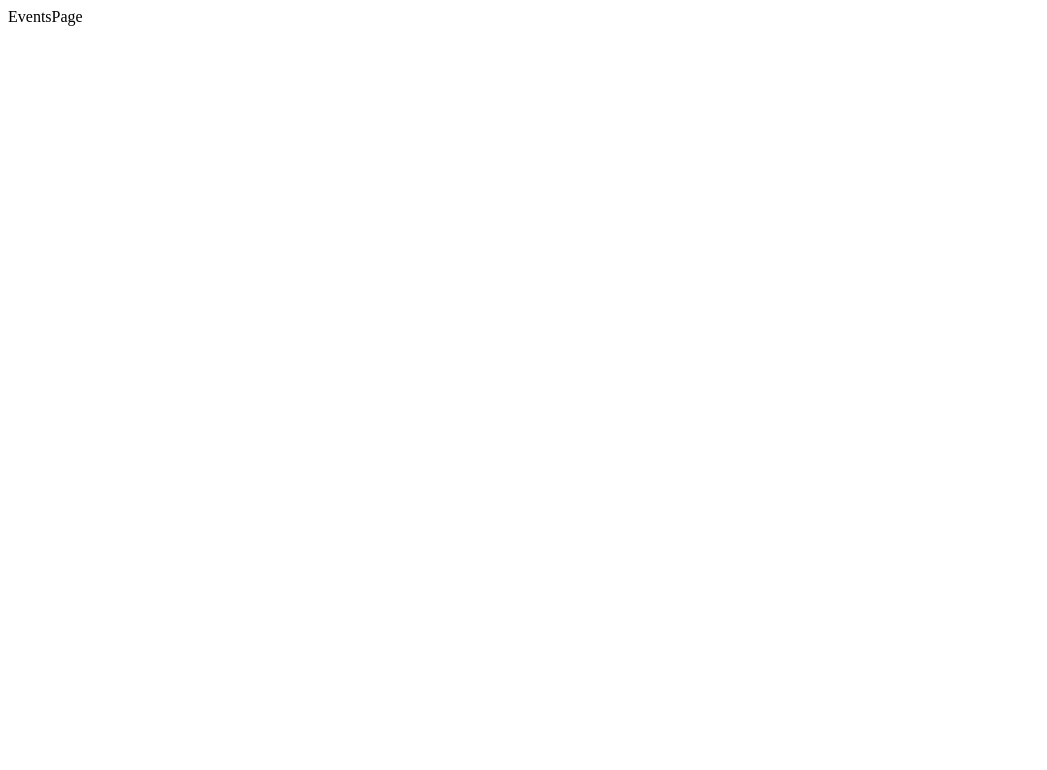
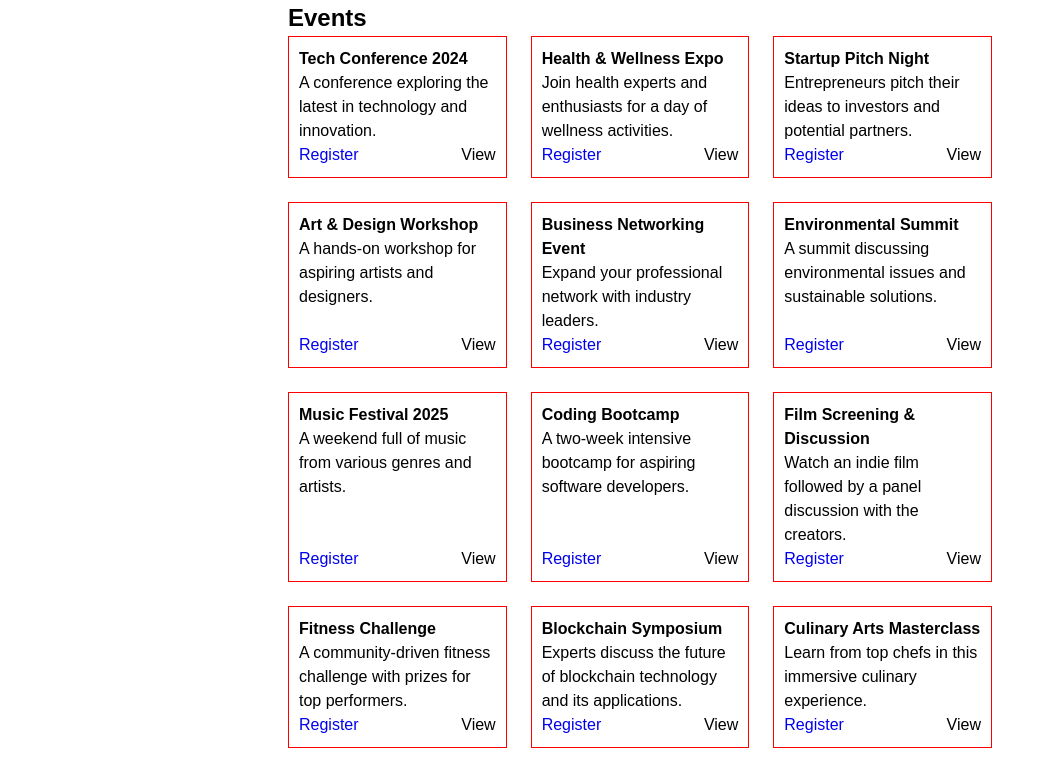
Before and after one commit to atremat/events-app, a React (Vite) app: page / in a window 1280 px wide. Shown: the top 770 px of the page, without its empty margins (0-1047 px from the left). Built offline with nearby package versions, Linux system fonts and the light colour scheme.

Commit message:
eventsPage add

```diff
--- a/package.json
+++ b/package.json
@@ -10,6 +10,7 @@
     "preview": "vite preview"
   },
   "dependencies": {
+    "modern-normalize": "^3.0.1",
     "react": "^18.3.1",
     "react-dom": "^18.3.1",
     "react-router-dom": "^6.26.2"
--- a/src/App.css
+++ b/src/App.css
@@ -0,0 +1,37 @@
+body {
+  font-family: sans-serif;
+  line-height: 1.5;
+}
+
+h1,
+h2,
+h3,
+h4,
+h5,
+h6,
+p {
+  margin: 0;
+}
+
+ul,
+ol {
+  margin: 0;
+  padding: 0;
+  list-style-type: none;
+}
+
+img {
+  display: block;
+  max-width: 100%;
+}
+
+button {
+  border: none;
+  background-color: inherit;
+  cursor: pointer;
+  padding: 0;
+}
+
+a {
+  text-decoration: none;
+}
--- a/src/App.jsx
+++ b/src/App.jsx
@@ -1,18 +1,22 @@
 import { Routes, Route } from 'react-router-dom';
+import 'modern-normalize';
 import './App.css';
 import EventsPage from './pages/EventsPage/EventsPage';
 import RegistrationPage from './pages/RegistrationPage/RegistrationPage';
 import ParticipantsPage from './pages/ParticipantsPage/ParticipantsPage';
 import NotFoundPage from './pages/NotFoundPage/NotFoundPage';
+import Layout from './components/Layout/Layout';
 
 function App() {
   return (
+    <Layout>
       <Routes>
         <Route path="/" element={<EventsPage />} />
         <Route path="/registration" element={<RegistrationPage />} />
         <Route path="/participants" element={<ParticipantsPage />} />
         <Route path="*" element={<NotFoundPage />} />
       </Routes>
+    </Layout>
   );
 }
 
--- a/src/components/EventItem/EventItem.jsx
+++ b/src/components/EventItem/EventItem.jsx
@@ -1,7 +1,20 @@
+import { Link } from 'react-router-dom';
 import styles from './EventItem.module.css';
 
-const EventItem = () => {
-  return <div>EventItem</div>;
+const EventItem = ({ event }) => {
+  return (
+    <li className={styles.item}>
+      <div className={styles.textWrapper}>
+        <h4>{event.title}</h4>
+        <p>{event.description}</p>
+      </div>
+
+      <div className={styles.actions}>
+        <Link to="/registration">Register</Link>
+        <button type="button">View</button>
+      </div>
+    </li>
+  );
 };
 
 export default EventItem;
--- a/src/components/EventItem/EventItem.module.css
+++ b/src/components/EventItem/EventItem.module.css
@@ -0,0 +1,13 @@
+.item {
+  border: 1px solid red;
+  padding: 10px;
+  width: calc((100% - 48px) / 3);
+  display: flex;
+  flex-direction: column;
+  justify-content: space-between;
+}
+
+.actions {
+  display: flex;
+  justify-content: space-between;
+}
--- a/src/components/EventsList/EventsList.jsx
+++ b/src/components/EventsList/EventsList.jsx
@@ -1,7 +1,19 @@
 import styles from './EventsList.module.css';
+import data from '../../data/events.json';
+import EventItem from '../EventItem/EventItem';
 
 const EventsList = () => {
-  return <div>EventsList</div>;
+  return (
+    <section>
+      <h1>Events</h1>
+
+      <ul className={styles.list}>
+        {data.map(event => (
+          <EventItem key={event._id} event={event} />
+        ))}
+      </ul>
+    </section>
+  );
 };
 
 export default EventsList;
--- a/src/components/EventsList/EventsList.module.css
+++ b/src/components/EventsList/EventsList.module.css
@@ -0,0 +1,5 @@
+.list {
+  display: flex;
+  flex-wrap: wrap;
+  gap: 24px;
+}
--- /dev/null
+++ b/src/components/Layout/Layout.jsx
@@ -0,0 +1,12 @@
+import { Suspense } from 'react';
+import styles from './Layout.module.css';
+
+const Layout = ({ children }) => {
+  return (
+    <div className={styles.container}>
+      <Suspense fallback={null}>{children}</Suspense>
+    </div>
+  );
+};
+
+export default Layout;
--- /dev/null
+++ b/src/components/Layout/Layout.module.css
@@ -0,0 +1,20 @@
+.container {
+  max-width: 375px;
+  margin: 0 auto;
+  padding: 0 16px;
+}
+
+@media (min-width: 768px) {
+  .container {
+    max-width: unset;
+    width: 768px;
+    padding: 0 32px;
+  }
+}
+
+@media (min-width: 1440px) {
+  .container {
+    padding: 0 64px 64px;
+    width: 1440px;
+  }
+}
--- a/src/data/events.json
+++ b/src/data/events.json
@@ -1,32 +1,212 @@
 [
   {
-    "title": "Work close.",
-    "description": "Raise action identify. Party control trial author bad recognize where.\nBall gun break. Someone young rich play.",
-    "event_date": "2025-06-11",
-    "organizer": "Simmons-Blake"
+    "_id": "1",
+    "title": "Tech Conference 2024",
+    "description": "A conference exploring the latest in technology and innovation.",
+    "event_date": "2024-11-15",
+    "organizer": "Tech World Inc."
   },
   {
-    "title": "Prove white institution.",
-    "description": "Imagine who where nation exactly hour rule protect. All program even change.",
-    "event_date": "2024-11-20",
-    "organizer": "Nelson-Martin"
+    "_id": "2",
+    "title": "Health & Wellness Expo",
+    "description": "Join health experts and enthusiasts for a day of wellness activities.",
+    "event_date": "2024-12-01",
+    "organizer": "Wellness Gurus"
   },
   {
-    "title": "Notice be country picture.",
-    "description": "Inside class fact thank. Ball eat management marriage what.",
-    "event_date": "2025-01-02",
-    "organizer": "Jackson, Williams and Dunn"
+    "_id": "3",
+    "title": "Startup Pitch Night",
+    "description": "Entrepreneurs pitch their ideas to investors and potential partners.",
+    "event_date": "2025-01-22",
+    "organizer": "Startup Hub"
   },
   {
-    "title": "Door imagine bag.",
-    "description": "Own each raise catch page improve site say. News summer last summer authority side.",
-    "event_date": "2025-07-17",
-    "organizer": "Cobb, Taylor and Rodriguez"
+    "_id": "4",
+    "title": "Art & Design Workshop",
+    "description": "A hands-on workshop for aspiring artists and designers.",
+    "event_date": "2024-10-18",
+    "organizer": "Creative Minds"
   },
   {
-    "title": "Current upon pay.",
-    "description": "Decision assume food thought. Red threat age major. Indeed exactly oil agent.",
-    "event_date": "2025-04-27",
-    "organizer": "Bird Ltd"
+    "_id": "5",
+    "title": "Business Networking Event",
+    "description": "Expand your professional network with industry leaders.",
+    "event_date": "2024-11-30",
+    "organizer": "Global Entrepreneurs"
+  },
+  {
+    "_id": "6",
+    "title": "Environmental Summit",
+    "description": "A summit discussing environmental issues and sustainable solutions.",
+    "event_date": "2024-12-05",
+    "organizer": "Green Earth Org."
+  },
+  {
+    "_id": "7",
+    "title": "Music Festival 2025",
+    "description": "A weekend full of music from various genres and artists.",
+    "event_date": "2025-03-15",
+    "organizer": "Music Fest Productions"
+  },
+  {
+    "_id": "8",
+    "title": "Coding Bootcamp",
+    "description": "A two-week intensive bootcamp for aspiring software developers.",
+    "event_date": "2024-11-07",
+    "organizer": "Code Academy"
+  },
+  {
+    "_id": "9",
+    "title": "Film Screening & Discussion",
+    "description": "Watch an indie film followed by a panel discussion with the creators.",
+    "event_date": "2024-12-12",
+    "organizer": "Indie Film Collective"
+  },
+  {
+    "_id": "10",
+    "title": "Fitness Challenge",
+    "description": "A community-driven fitness challenge with prizes for top performers.",
+    "event_date": "2025-01-10",
+    "organizer": "FitLife"
+  },
+  {
+    "_id": "11",
+    "title": "Blockchain Symposium",
+    "description": "Experts discuss the future of blockchain technology and its applications.",
+    "event_date": "2024-12-18",
+    "organizer": "Crypto Innovators"
+  },
+  {
+    "_id": "12",
+    "title": "Culinary Arts Masterclass",
+    "description": "Learn from top chefs in this immersive culinary experience.",
+    "event_date": "2025-02-20",
+    "organizer": "Master Chefs Association"
+  },
+  {
+    "_id": "13",
+    "title": "Photography Exhibition",
+    "description": "Showcase of works by local and international photographers.",
+    "event_date": "2024-12-25",
+    "organizer": "PhotoArt Gallery"
+  },
+  {
+    "_id": "14",
+    "title": "Robotics Competition",
+    "description": "Teams compete in building and programming autonomous robots.",
+    "event_date": "2025-03-01",
+    "organizer": "Robotics Club"
+  },
+  {
+    "_id": "15",
+    "title": "Marketing Strategy Workshop",
+    "description": "Learn modern marketing strategies to grow your business.",
+    "event_date": "2025-02-15",
+    "organizer": "Marketing Pros"
+  },
+  {
+    "_id": "16",
+    "title": "AI & Machine Learning Conference",
+    "description": "Industry experts discuss the future of AI and machine learning.",
+    "event_date": "2024-12-10",
+    "organizer": "AI Research Group"
+  },
+  {
+    "_id": "17",
+    "title": "Craft Beer Festival",
+    "description": "Sample craft beers from local and regional breweries.",
+    "event_date": "2025-01-25",
+    "organizer": "Brew Masters Association"
+  },
+  {
+    "_id": "18",
+    "title": "Fashion Show",
+    "description": "Showcasing the latest fashion trends from top designers.",
+    "event_date": "2025-03-10",
+    "organizer": "Fashion Forward"
+  },
+  {
+    "_id": "19",
+    "title": "Non-Profit Fundraising Gala",
+    "description": "An evening of philanthropy to support various non-profit organizations.",
+    "event_date": "2024-11-28",
+    "organizer": "Global Charity Network"
+  },
+  {
+    "_id": "20",
+    "title": "Yoga Retreat",
+    "description": "A relaxing weekend retreat focusing on yoga and mindfulness.",
+    "event_date": "2025-02-05",
+    "organizer": "Zen Wellness"
+  },
+  {
+    "_id": "21",
+    "title": "Space Exploration Seminar",
+    "description": "Learn about the latest advancements in space exploration.",
+    "event_date": "2025-01-15",
+    "organizer": "Space Frontier Organization"
+  },
+  {
+    "_id": "22",
+    "title": "Volunteer Appreciation Day",
+    "description": "A day to celebrate and thank all the volunteers in the community.",
+    "event_date": "2025-01-05",
+    "organizer": "Community Helpers"
+  },
+  {
+    "_id": "23",
+    "title": "Startup Accelerator Demo Day",
+    "description": "Startups showcase their products and services to potential investors.",
+    "event_date": "2025-02-22",
+    "organizer": "Accelerate Ventures"
+  },
+  {
+    "_id": "24",
+    "title": "Pet Adoption Fair",
+    "description": "An event to find loving homes for pets in need.",
+    "event_date": "2025-01-30",
+    "organizer": "Animal Rescue Alliance"
+  },
+  {
+    "_id": "25",
+    "title": "Literary Festival",
+    "description": "A celebration of literature with readings and workshops by authors.",
+    "event_date": "2025-03-20",
+    "organizer": "Writers Guild"
+  },
+  {
+    "_id": "26",
+    "title": "Sustainability Forum",
+    "description": "Experts discuss sustainable practices for businesses and individuals.",
+    "event_date": "2024-12-30",
+    "organizer": "Sustainable Futures"
+  },
+  {
+    "_id": "27",
+    "title": "Charity 5K Run",
+    "description": "A fun run to raise funds for local charities.",
+    "event_date": "2025-02-28",
+    "organizer": "Run For A Cause"
+  },
+  {
+    "_id": "28",
+    "title": "Data Science Hackathon",
+    "description": "Compete in teams to solve real-world data challenges.",
+    "event_date": "2025-03-05",
+    "organizer": "Data Nerds"
+  },
+  {
+    "_id": "29",
+    "title": "Public Speaking Workshop",
+    "description": "Develop your public speaking skills with expert coaches.",
+    "event_date": "2025-01-12",
+    "organizer": "SpeakEasy Academy"
+  },
+  {
+    "_id": "30",
+    "title": "Gardening Expo",
+    "description": "Learn tips and tricks for successful gardening from experts.",
+    "event_date": "2025-02-10",
+    "organizer": "Green Thumb Society"
   }
 ]
--- a/src/pages/EventsPage/EventsPage.jsx
+++ b/src/pages/EventsPage/EventsPage.jsx
@@ -1,7 +1,12 @@
+import EventsList from '../../components/EventsList/EventsList';
 import styles from './EventsPage.module.css';
 
 const EventsPage = () => {
-  return <div>EventsPage</div>;
+  return (
+    <main>
+      <EventsList />
+    </main>
+  );
 };
 
 export default EventsPage;
```
Also changed, not shown: 1 other file (tests, documents, lock files or other folders). Lines whose indentation alone changed are shown as unchanged.
